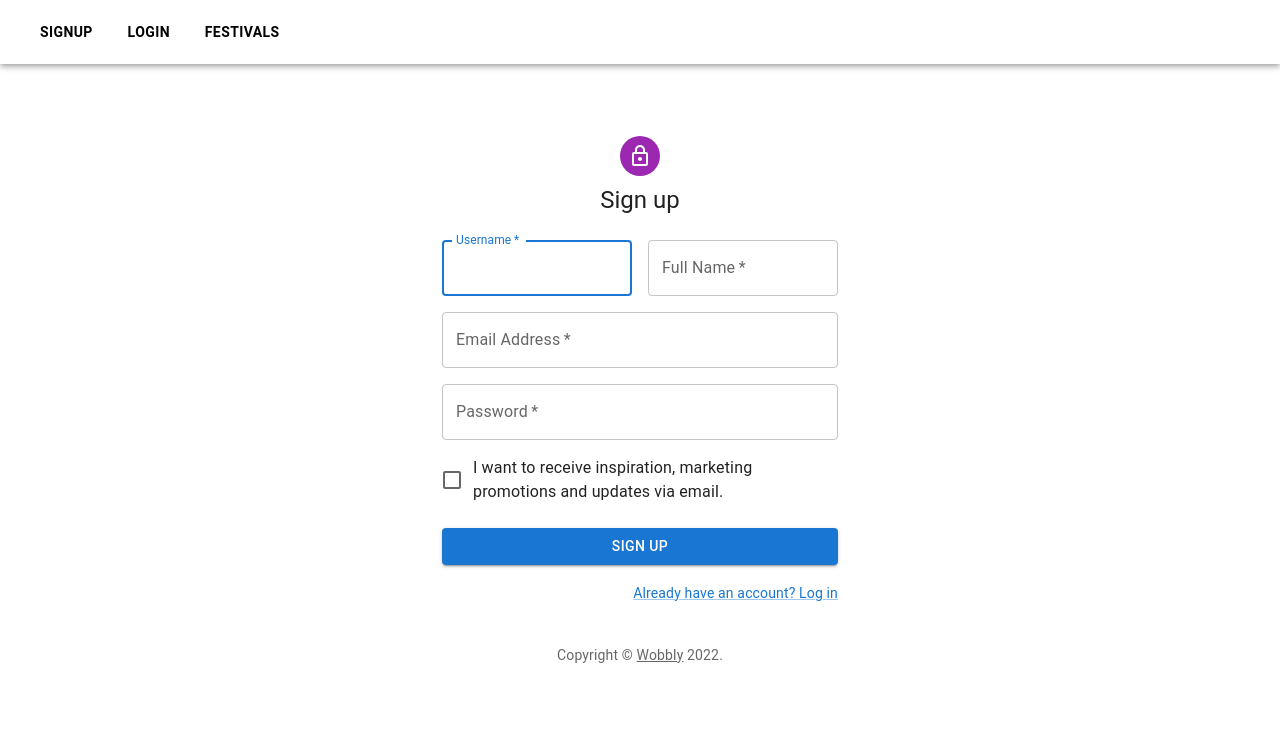
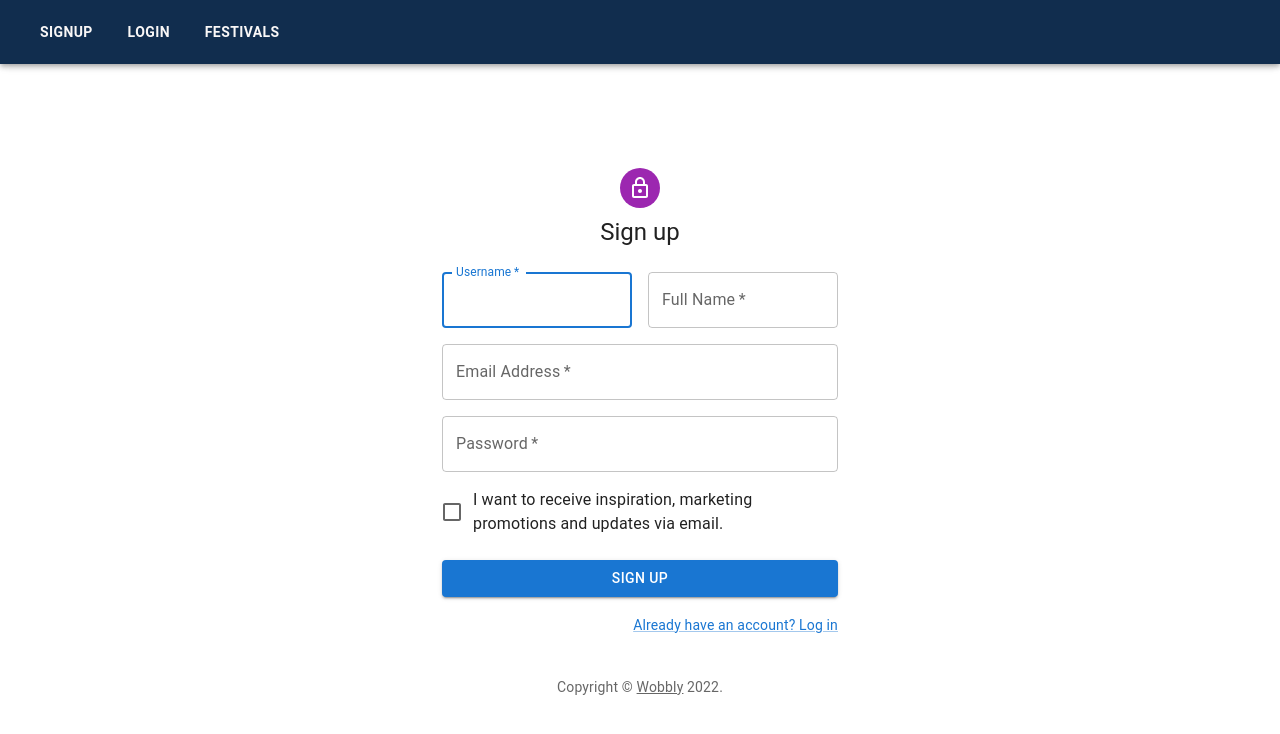
Before and after one commit to ci6803/wobbly-client, a React (Create React App) app: page /signup in a window 1280 px wide. Shown: the top 734 px of the page. Built offline with nearby package versions, Linux system fonts and the light colour scheme.

Commit message:
adjusted loginpage & landing page

```diff
--- a/src/App.css
+++ b/src/App.css
@@ -1,28 +1,4 @@
-.home-splash {
-  height: 95vh;
-  width: 100vw;
-  z-index: 1;
-  position: fixed;
-  display: flex;
-  justify-content: center;
-  align-items: center;
+.loginPage,
+.signupPage {
+  margin-top: 10rem;
 }
-
-.home-splash::before {
-  background-image: url("https://images.unsplash.com/photo-1429962714451-bb934ecdc4ec?ixlib=rb-1.2.1&ixid=MnwxMjA3fDB8MHxwaG90by1wYWdlfHx8fGVufDB8fHx8&auto=format&fit=crop&w=1470&q=80");
-  content: "";
-  position: fixed;
-  left: 0;
-  right: 0;
-  z-index: -1;
-  display: block;
-  background-size: cover;
-  width: 100%;
-  height: 100%;
-  filter: brightness(50%);
-}
-
-.card {
-  position: fixed;
-  margin-top: 500rem;
-}
--- a/src/components/Navbar/Navbar.js
+++ b/src/components/Navbar/Navbar.js
@@ -9,15 +9,39 @@ import { motion } from "framer-motion";
 import { AuthContext } from "../../context/auth.context";
 import Button from "@mui/material/Button";
 import "./Navbar.css";
+import { createTheme, ThemeProvider } from "@mui/material/styles";
+
+const rightLink = {
+  fontSize: 16,
+  color: "common.white",
+  ml: 3,
+};
+
+const theme = createTheme({
+  palette: {
+    info: {
+      main: "#3F72AF",
+    },
+    secondary: {
+      main: "#DBE2EF",
+    },
+    primary: {
+      main: "#112D4E",
+    },
+    success: {
+      main: "#F9F7F7",
+    },
+  },
+});
 
 const ResponsiveAppBar = () => {
   const { isLoggedIn, logOutUser } = useContext(AuthContext);
 
   return (
-    <motion.div initial={{ y: -50 }} animate={{ y: 0 }}>
-      <AppBar position="static" sx={{ background: "transparent" }}>
-        <Container maxWidth="l">
-          <Toolbar disableGutters>
+    <ThemeProvider theme={theme}>
+      <motion.div initial={{ y: -50 }} animate={{ y: 0 }}>
+        <AppBar position="fixed">
+          <Toolbar sx={{ justifyContent: "space-between" }}>
             {isLoggedIn && (
               <div className="navbar-container">
                 <Box sx={{ flexGrow: 1, display: { xs: "none", md: "flex" } }}>
@@ -26,7 +50,7 @@ const ResponsiveAppBar = () => {
                     sx={{ my: 2, color: "black", display: "block", margin: 1 }}
                   >
                     <Link
-                      style={{ textDecoration: "none", color: "black" }}
+                      style={{ textDecoration: "none", color: "#F9F7F7" }}
                       to="/"
                     >
                       <strong>HOME</strong>
@@ -36,7 +60,7 @@ const ResponsiveAppBar = () => {
                     sx={{ my: 2, color: "black", display: "block", margin: 1 }}
                   >
                     <Link
-                      style={{ textDecoration: "none", color: "black" }}
+                      style={{ textDecoration: "none", color: "#F9F7F7" }}
                       to="/festival"
                     >
                       <strong>FESTIVALS</strong>
@@ -46,7 +70,7 @@ const ResponsiveAppBar = () => {
                     sx={{ my: 2, color: "black", display: "block", margin: 1 }}
                   >
                     <Link
-                      style={{ textDecoration: "none", color: "black" }}
+                      style={{ textDecoration: "none", color: "#F9F7F7" }}
                       to="/profile"
                     >
                       <strong>PROFILE</strong>
@@ -74,8 +98,9 @@ const ResponsiveAppBar = () => {
                   sx={{ my: 2, color: "black", display: "block", margin: 1 }}
                 >
                   <Link
-                    style={{ textDecoration: "none", color: "black" }}
+                    style={{ textDecoration: "none", color: "#F9F7F7" }}
                     to="/signup"
+                    sx={rightLink}
                   >
                     <strong>SIGNUP</strong>
                   </Link>
@@ -84,8 +109,9 @@ const ResponsiveAppBar = () => {
                   sx={{ my: 2, color: "black", display: "block", margin: 1 }}
                 >
                   <Link
-                    style={{ textDecoration: "none", color: "black" }}
+                    style={{ textDecoration: "none", color: "#F9F7F7" }}
                     to="/login"
+                    sx={rightLink}
                   >
                     <strong>LOGIN</strong>
                   </Link>
@@ -94,7 +120,7 @@ const ResponsiveAppBar = () => {
                   sx={{ my: 2, color: "black", display: "block", margin: 1 }}
                 >
                   <Link
-                    style={{ textDecoration: "none", color: "black" }}
+                    style={{ textDecoration: "none", color: "#F9F7F7" }}
                     to="/festival"
                   >
                     <strong>FESTIVALS</strong>
@@ -103,9 +129,9 @@ const ResponsiveAppBar = () => {
               </Box>
             )}
           </Toolbar>
-        </Container>
-      </AppBar>
-    </motion.div>
+        </AppBar>
+      </motion.div>
+    </ThemeProvider>
   );
 };
 //navbar
--- a/src/pages/LoginPage.js
+++ b/src/pages/LoginPage.js
@@ -1,3 +1,4 @@
+import "../App.css";
 import { useState, useContext } from "react";
 import axios from "axios";
 import { useNavigate } from "react-router-dom";
@@ -67,7 +68,7 @@ function LoginPage(props) {
   };
 
   return (
-    <div className="LoginPage">
+    <div className="loginPage">
       <ThemeProvider theme={theme}>
         <Container component="main" maxWidth="xs">
           <CssBaseline />
--- a/src/pages/SignupPage.js
+++ b/src/pages/SignupPage.js
@@ -68,7 +68,7 @@ function SignUpPage(props) {
   };
 
   return (
-    <div className="SignupPage">
+    <div className="signupPage">
       <ThemeProvider theme={theme}>
         <Container component="main" maxWidth="xs">
           <CssBaseline />
```
